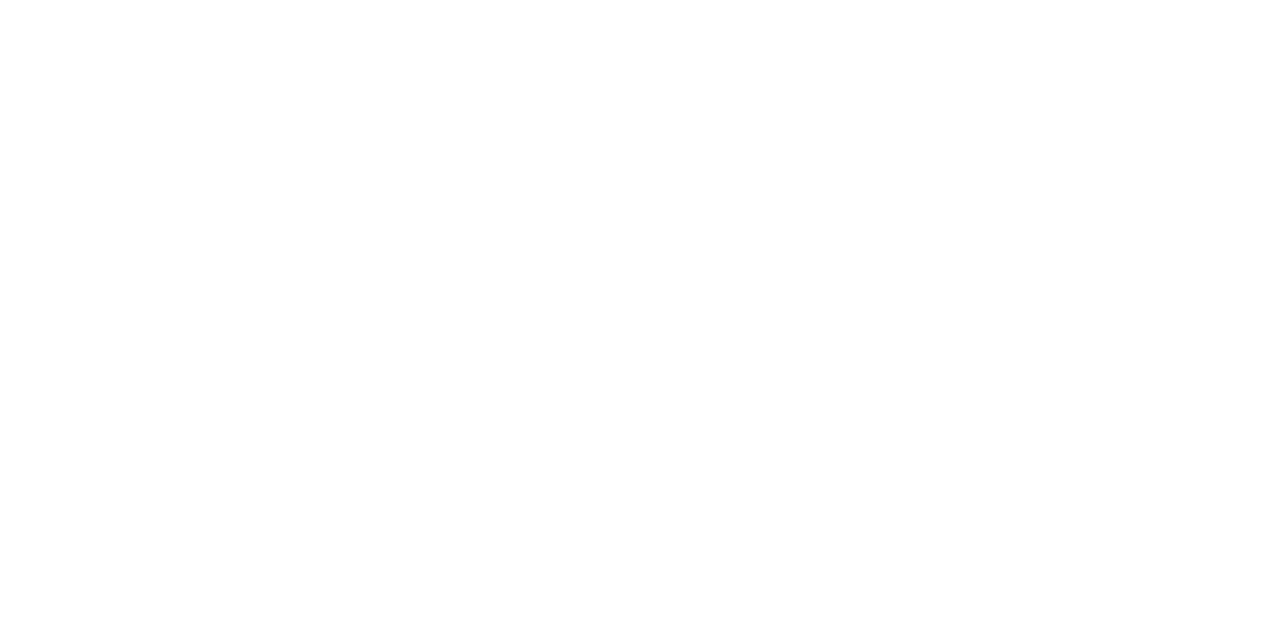
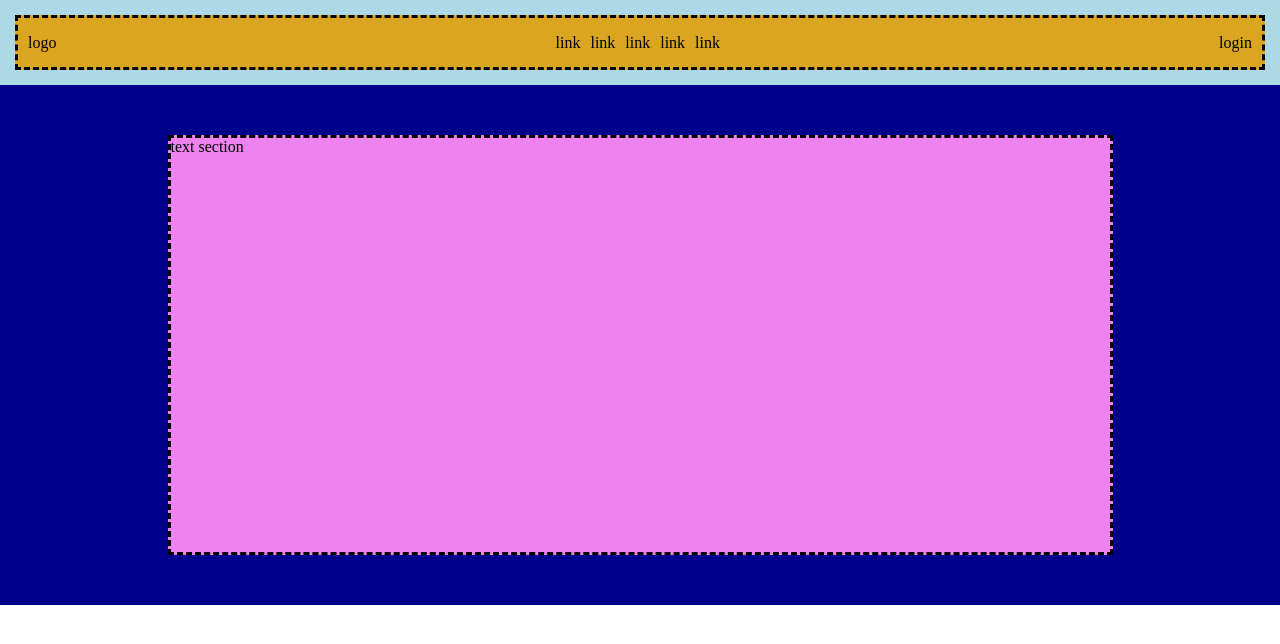
Before and after one commit to matteomedori/htmlcss-struttura-discord, a plain HTML site: page index.html in a window 1280 px wide. Drawn offline with Linux system fonts and the light colour scheme.

Commit message:
feat: struttura header

```diff
--- a/css/style.css
+++ b/css/style.css
@@ -14,6 +14,25 @@ RESET
 DEBUG
 --------
 */
+.debug .nav-section {
+  height: 85px;
+  background-color: #add8e6;
+}
+
+.debug .text-section {
+  height: 520px;
+  background-color: #00008b;
+}
+
+.debug .navigation {
+  background-color: #daa520;
+  height: 55px;
+}
+
+.debug .text-section > div {
+  background-color: #ee82ee;
+  height: 420px;
+}
 
 /*
 --------
@@ -26,7 +45,53 @@ COMMON
 HEADER
 --------
 */
+.nav-section {
+  padding: 15px 0;
+}
 
+.text-section {
+  padding: 50px 0;
+}
+
+.navigation {
+  max-width: 1250px;
+  margin: 0 auto;
+  border: 3px dashed black;
+  display: flex;
+  align-items: center;
+}
+
+.navigation > div:nth-child(1),
+.navigation > div:nth-child(3) {
+  flex-grow: 1;
+}
+
+.navigation > div:nth-child(2) {
+  flex-grow: 3;
+}
+.navigation > div:nth-child(3) {
+  text-align: end;
+}
+
+.navigation > div {
+  padding: 10px;
+}
+
+ul.link-list {
+  list-style: none;
+  display: flex;
+  justify-content: center;
+}
+
+ul.link-list > li {
+  margin: 0 5px;
+}
+
+.text-section > div {
+  max-width: 945px;
+  margin: 0 auto;
+  border: 3px dashed black;
+}
 /*
 --------
 MAIN
--- a/index.html
+++ b/index.html
@@ -8,8 +8,35 @@
     <link rel="stylesheet" href="css/style.css" />
     <!-- /My CSS -->
   </head>
-  <body>
-    <header></header>
+  <body class="debug">
+    <!-- header: nav-section + text-section -->
+    <header>
+      <!-- nav-section: navigation tab with logo-links-login -->
+      <div class="nav-section">
+        <div class="navigation">
+          <div>logo</div>
+          <div>
+            <ul class="link-list">
+              <li>link</li>
+              <li>link</li>
+              <li>link</li>
+              <li>link</li>
+              <li>link</li>
+            </ul>
+          </div>
+          <div>login</div>
+        </div>
+      </div>
+      <!-- /nav-section: navigation tab with logo-links-login -->
+
+      <!-- text-section -->
+      <div class="text-section">
+        <div>text section</div>
+      </div>
+      <!-- /text-section -->
+    </header>
+    <!-- /header: nav-section + text-section -->
+
     <main></main>
     <footer></footer>
   </body>
```
